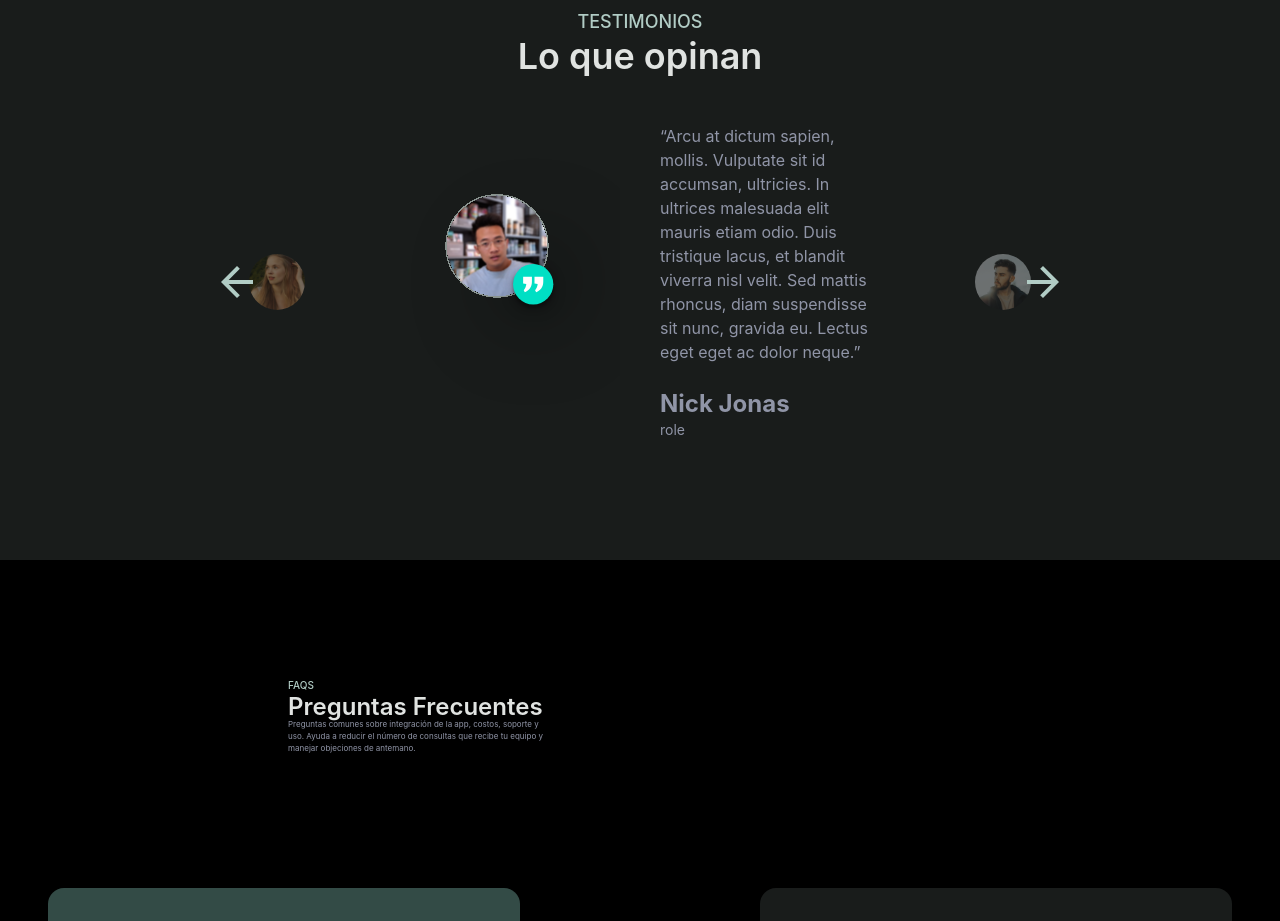
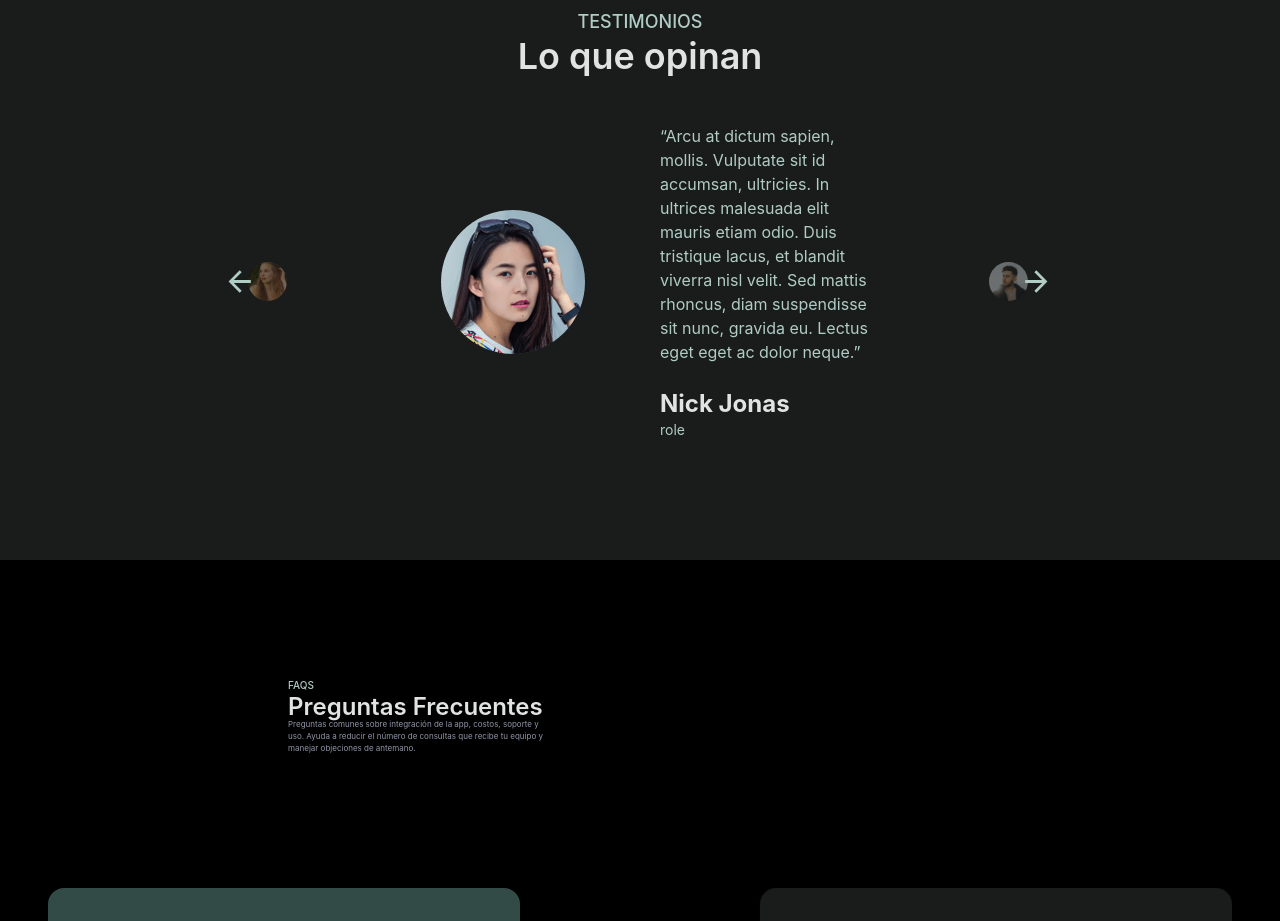
Before and after one commit to pavlo91/Vue3-Landing-Page-based-Figma, a Vue app: page / in a window 1280 px wide. Shown: the part 4720-5641 px from the top of the page. Built offline with nearby package versions, Linux system fonts and the light colour scheme; a web font is replaced by a local one.

Commit message:
Added testimal animation.

```diff
--- a/package.json
+++ b/package.json
@@ -13,6 +13,7 @@
   },
   "dependencies": {
     "gsap": "^3.12.2",
+    "swiper": "^11.0.5",
     "vue": "^3.3.4"
   },
   "devDependencies": {
--- a/src/pages/Testimal.vue
+++ b/src/pages/Testimal.vue
@@ -4,39 +4,62 @@
         <p class="font-medium text-md lg:text-lg testimal-sub-title uppercase">Testimonios</p>
         <h4 class="font-semibold text-2xl lg:text-4xl testimal-title">Lo que opinan</h4>
       </div>
-      <div class="grid grid-flow-row lg:grid-cols-4 lg:gap-10 items-center justify-items-center">
-        <img src="src/assets/images/arrow-back.svg" alt="" class="">
-        <img src="src/assets/images/testimal-1.svg" alt="" class="full-fit">
-        <div class="lg:text-left">
-            <p class="mb-6">“Arcu at dictum sapien, mollis. Vulputate sit id accumsan, ultricies. In ultrices malesuada elit mauris etiam odio. Duis tristique lacus, et blandit viverra nisl velit. Sed mattis rhoncus, diam suspendisse sit nunc, gravida eu. Lectus eget eget ac dolor neque.”</p>
-            <h6 class="font-bold text-2xl">Nick Jonas</h6>
-            <p class="text-sm font-normal">role</p>
+      <div>
+      <swiper
+          :slides-per-view="1"
+          :modules="[Navigation]"
+          :navigation="{
+            nextEl: '.testimonial-sc__button-next',
+            prevEl: '.testimonial-sc__button-prev',
+          }"
+          :space-between="30"
+        >
+          <swiper-slide v-for="testimonial in testimonials" :key="testimonial.name">
+            <div class="grid grid-flow-row lg:grid-cols-4 lg:gap-10 items-center justify-items-center">
+                <div class="lg:block hidden">
+                    <button class="carousel-nav__button testimonial-sc__button-prev">
+                        <img src="src/assets/images/arrow-back.svg">
+                    </button>
+                </div>
+                <div class="mb-6 lg:mb-0">
+                    <img :src="testimonial.avatar" alt="" class="full-fit">
+                </div>
+                <div class="lg:text-left">
+                    <p class="mb-6 testimal-sub-title">{{ testimonial.testimony }}</p>
+                    <h6 class="font-bold text-2xl testimal-title">{{ testimonial.name }}</h6>
+                    <p class="text-sm font-normal testimal-sub-title">{{ testimonial.role }}</p>
+                </div>
+                <div class="lg:block hidden">
+                    <button class="carousel-nav__button testimonial-sc__button-next">
+                        <img src="src/assets/images/arrow-forward.svg">
+                    </button>
+                </div>
+            </div>
+          </swiper-slide>
+        </swiper>
+      </div>
+      <footer class="block lg:hidden">
+        <div class="flex justify-between">
+          <button class="carousel-nav__button testimonial-sc__button-prev">
+            <img src="src/assets/images/arrow-back.svg">
+          </button>
+          <button class="carousel-nav__button testimonial-sc__button-next">
+                <img src="src/assets/images/arrow-forward.svg">
+          </button>
         </div>
-        <img src="src/assets/images/arrow-forward.svg" alt="" class="">
-      </div>
-      <!-- <div class="grid grid-flow-col gap-10 mb-16" id="slider" >
-          <div v-for="testimonial in testimonials" :key="testimonial.name" class="lg:flex max-w-lg slider p-10 items-center transition ease-linear">
-            <div class="mb-8">
-                <img :src="testimonial.avatar" alt="" class="border rounded-full w-40">
-            </div>
-            <div>
-                <p class="mb-6">{{ testimonial.testimony }}</p>
-                <h6 class="font-bold text-2xl">{{ testimonial.name }}</h6>
-                <p class="text-sm font-normal">{{ testimonial.role }}</p>
-            </div>
-          </div>
-      </div> -->
+      </footer>
   </div>
 </template>
 
 <script setup lang="ts">
     import { onMounted } from 'vue';
-    // onMounted(() => {
-    //         slideTestimonials()
-    //     })
+    import { Navigation } from 'swiper/modules';
+    import { Swiper, SwiperSlide } from 'swiper/vue';
+    import 'swiper/css';
+
     const testimonials = [
         {
-            avatar: 'src/assets/images/testimal-1.svg',
+            avatar: 'src/assets/images/avatar-anisha.png',
             name: 'Nick Jonas',
             testimony: '“Arcu at dictum sapien, mollis. Vulputate sit id accumsan, ultricies. In ultrices malesuada elit mauris etiam odio. Duis tristique lacus, et blandit viverra nisl velit. Sed mattis rhoncus, diam suspendisse sit nunc, gravida eu. Lectus eget eget ac dolor neque.”',
             role: 'role'
@@ -61,21 +84,6 @@
         }
     ]
 
-    // const slideTestimonials = () => {
-    //     let arr = <any>[]
-    //     for (let i = 0; i < testimonials.length; i++) {
-    //         arr.push(document.getElementById('slider')?.children.item(i))
-    //     }
-    //     console.log(arr)
-    //     let i = 1
-    //     setInterval(() => {
-    //         // arr.forEach()
-    //         arr.forEach((e: any) => {
-    //             e.style.transform = `translateX(-${i * 50}%)`;
-    //         });
-    //         i < arr.length ? i++ : i = 0
-    //     }, 1500)
-    // }
 </script>
 
 <style scoped>
@@ -85,4 +93,44 @@
     .testimal-sub-title {
         color: var(--m-3-sys-dark-secondary, #B1CCC5);
     }
+
+    .carousel-nav__button {
+        width: 4rem;
+        height: 4rem;
+        display: inline-flex;
+        align-items: center;
+        justify-content: center;
+        border-radius: 50%;
+        border: none !important;
+        background-color: var(--secondary);
+        color: var(--white);
+        transition: background-color 0.3 ease;
+    }
+
+.testimonial-sc__button-prev {
+  margin-right: 0.5rem;
+}
+
+.swiper-button-disabled {
+  background-color: var(--green-300);
+}
+
+@media screen and (min-width: 992px) {
+  .testimonial-sec {
+    padding-top: 4rem;
+    padding-bottom: 4rem;
+  }
+
+  .testimonial-sec__title {
+    font-size: 2.5rem;
+  }
+
+  .testimonial__quote {
+    font-size: 1.25rem;
+  }
+
+  .testimonial__name {
+    font-size: 1.25rem;
+  }
+}
 </style>
```
Also changed, not shown: 1 other file (tests, documents, lock files or other folders).
